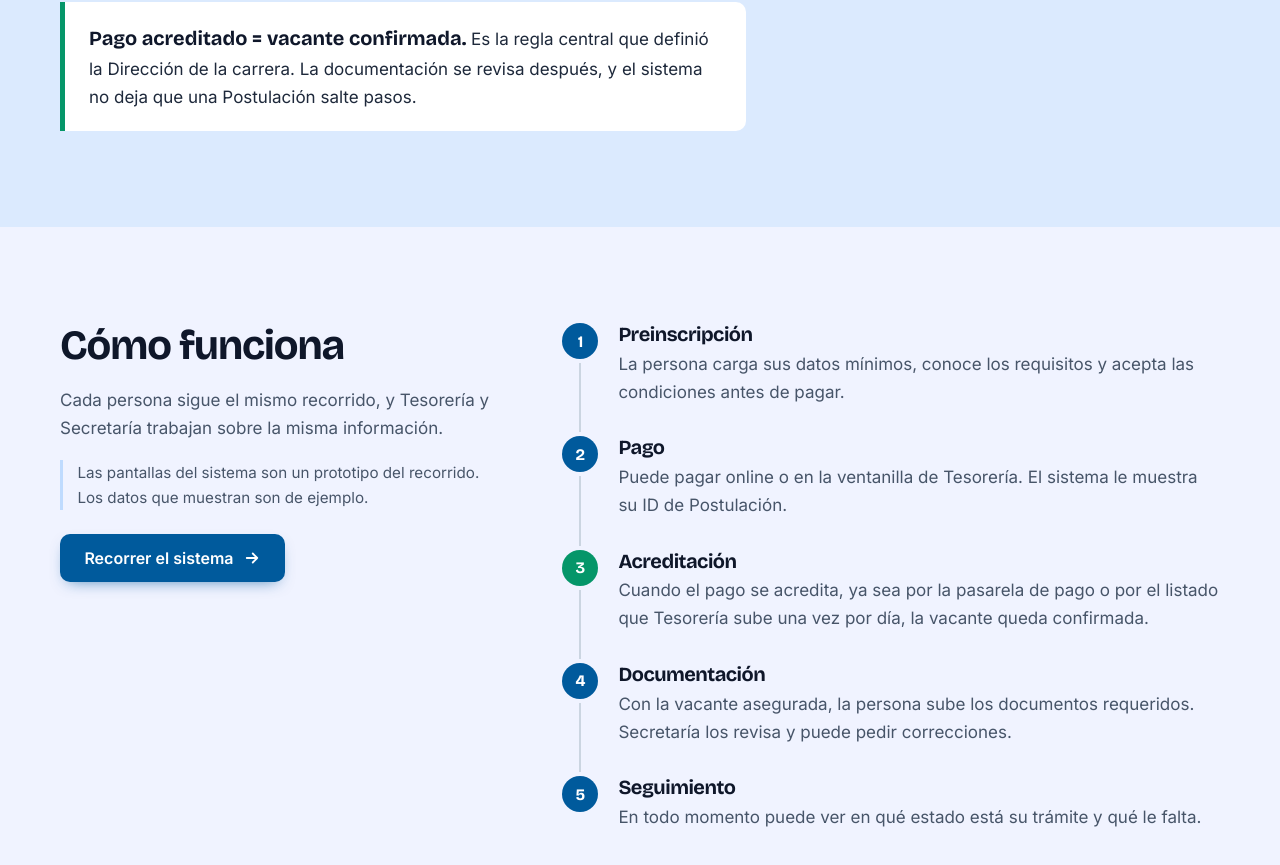
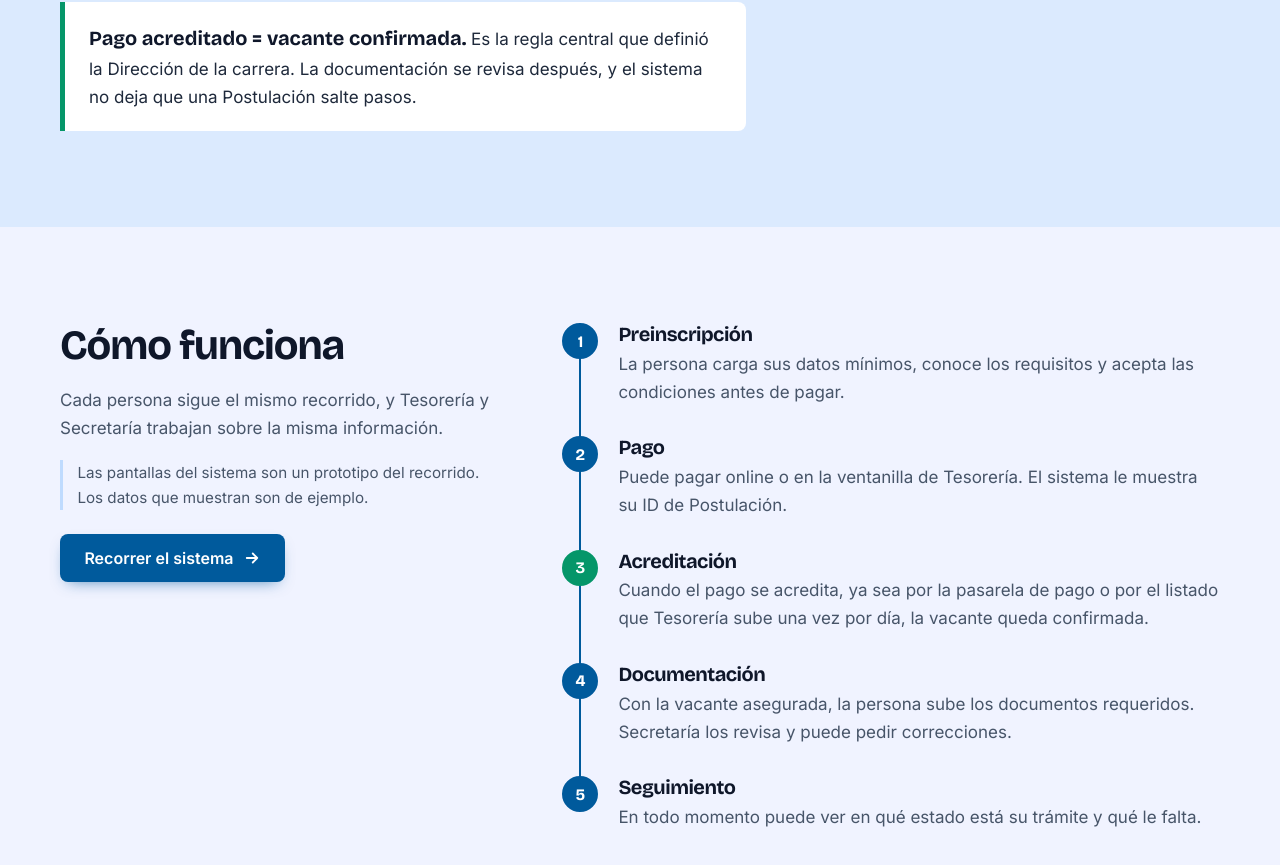
Before and after one commit to Sergiotsk/TFI, a Next.js app in the folder src/apps/web/: page / in a window 1280 px wide. Shown: the part 1891-2756 px from the top of the page. Built offline with nearby package versions, Linux system fonts and the light colour scheme.

Commit message:
Add files via upload

```diff
--- a/src/apps/web/app/(landing)/landing.css
+++ b/src/apps/web/app/(landing)/landing.css
@@ -4,7 +4,7 @@
    Paleta tomada de las maquetas del sistema (docs/prototipos):
    azul UTN #005a9c, fondo #f0f3ff, neutros slate y verde esmeralda para lo confirmado.
    ========================================================== */
-:root {
+.landing {
     --utn: #005a9c;
     --utn-deep: #00487d;
     --sky: #0284c7;
@@ -44,8 +44,11 @@
 
 html { scroll-behavior: smooth; scroll-padding-top: 6rem; }
 
-body {
-    margin: 0;
+/* Wrapper de la landing: acá se enchufan las fuentes (next/font) y el resto de la página las hereda */
+.landing {
+    --font-body: var(--font-landing-body, "Inter", system-ui, -apple-system, "Segoe UI", sans-serif);
+    --font-display: var(--font-landing-display, "Bricolage Grotesque", "Inter", system-ui, sans-serif);
+    font-family: var(--font-body);
     background: var(--page);
     color: var(--slate-800);
     font-size: 1.0625rem;
@@ -53,29 +56,24 @@ body {
     -webkit-font-smoothing: antialiased;
 }
 
-/* Wrapper de la landing: acá se enchufan las fuentes (next/font) y el resto de la página las hereda */
-.landing {
-    --font-body: var(--font-landing-body, "Inter", system-ui, -apple-system, "Segoe UI", sans-serif);
-    --font-display: var(--font-landing-display, "Bricolage Grotesque", "Inter", system-ui, sans-serif);
-    font-family: var(--font-body);
-}
-
-h1, h2, h3 {
+/* Reglas de elementos acotadas a la landing. Van dentro de :where() para que conserven la prioridad
+   que tenían (la de un selector de elemento) y las clases de la landing sigan pudiendo pisarlas. */
+.landing :where(h1, h2, h3) {
     margin: 0;
     font-family: var(--font-display);
     line-height: 1.1;
     letter-spacing: -0.025em;
     color: var(--slate-900);
 }
-p, ul, ol, dl, figure { margin: 0; padding: 0; }
-li { list-style: none; }
-dd { margin: 0; }
-img { max-width: 100%; display: block; }
-[hidden] { display: none !important; } /* sin esto, img{display:block} muestra las imágenes que todavía no cargaron */
-a { color: var(--utn); }
+.landing :where(p, ul, ol, dl, figure) { margin: 0; padding: 0; }
+.landing :where(li) { list-style: none; }
+.landing :where(dd) { margin: 0; }
+.landing :where(img) { max-width: 100%; display: block; }
+.landing [hidden] { display: none !important; } /* sin esto, img{display:block} muestra las imágenes que todavía no cargaron */
+.landing :where(a) { color: var(--utn); }
 
-:focus-visible { outline: 3px solid var(--sky); outline-offset: 3px; border-radius: 4px; }
-h1:focus { outline: none; }
+.landing :where(:focus-visible) { outline: 3px solid var(--sky); outline-offset: 3px; border-radius: 4px; }
+.landing h1:focus { outline: none; }
 
 .container { width: min(100% - 2.5rem, var(--page-ancho)); margin-inline: auto; }
 
@@ -111,11 +109,11 @@ h1:focus { outline: none; }
 }
 .pill--oscura { background: rgba(255, 255, 255, .12); color: #fff; border-color: rgba(255, 255, 255, .3); }
 
-/* Card de TUP de la portada: late al entrar (tres pulsos y queda quieta) */
-.pill--pulso { gap: .6rem; padding: .35rem 1rem; animation: pulso-pill 2.2s ease-out .5s 3; }
+/* Card de TUP de la portada: late todo el tiempo */
+.pill--pulso { gap: .6rem; padding: .35rem 1rem; animation: pulso-pill 2.4s ease-out .5s infinite; }
 .pill__punto {
     width: .55rem; height: .55rem; border-radius: 50%; background: var(--blue-200);
-    animation: latido 1.1s ease-in-out .5s 6;
+    animation: latido 1.2s ease-in-out .5s infinite;
 }
 @keyframes pulso-pill {
     0% { box-shadow: 0 0 0 0 rgba(191, 219, 254, .6); }
@@ -376,18 +374,33 @@ h1:focus { outline: none; }
 .regla strong { font-family: var(--font-display); font-size: 1.25rem; color: var(--slate-900); }
 
 /* ---------- Cómo funciona ---------- */
-.pasos { counter-reset: paso; }
+.pasos { counter-reset: paso; position: relative; }
 .pasos__item { counter-increment: paso; position: relative; padding: 0 0 1.9rem 3.5rem; }
 .pasos__item:last-child { padding-bottom: 0; }
 .pasos__item::before {
-    content: counter(paso); position: absolute; left: 0; top: 0;
+    content: counter(paso); position: absolute; left: 0; top: 0; z-index: 1;
     display: grid; place-items: center; width: 2.25rem; height: 2.25rem; border-radius: 50%;
-    background: var(--utn); color: #fff; font: 700 1rem var(--font-display);
+    border: 2px solid var(--utn); background: var(--utn); color: #fff; font: 700 1rem var(--font-display);
+    transition: background-color .3s, border-color .3s, color .3s, transform .4s cubic-bezier(.34, 1.56, .64, 1);
 }
-.pasos__item:not(:last-child)::after {
-    content: ""; position: absolute; left: 1.0625rem; top: 2.5rem; bottom: .25rem; width: 2px; background: var(--slate-300);
+.pasos__item--hito::before { background: var(--ok); border-color: var(--ok); }
+
+/* Una sola línea continua detrás de los círculos: una pista gris y, encima, el relleno que sigue al scroll.
+   --linea-alto y --avance los calcula pasos-con-scroll.tsx (sin JS queda la línea completa). */
+.pasos::before, .pasos::after {
+    content: ""; position: absolute; left: 1.0625rem; top: 1.125rem; width: 2px; border-radius: 2px;
+    height: var(--linea-alto, calc(100% - 2.5rem));
 }
-.pasos__item--hito::before { background: var(--ok); }
+.pasos::before { background: var(--slate-300); }
+.pasos::after {
+    background: var(--utn); transform-origin: 50% 0; transform: scaleY(var(--avance, 1));
+    transition: transform .12s linear;
+}
+
+/* Con movimiento: los círculos arrancan apagados y se encienden cuando la línea los alcanza */
+.reveal-on .pasos__item:not(.is-alcanzado)::before {
+    background: var(--white); border-color: var(--slate-300); color: var(--slate-500); transform: scale(.9);
+}
 .pasos__item h3 { margin-bottom: .3rem; font-size: 1.25rem; font-weight: 700; }
 .pasos__item p { max-width: 56ch; color: var(--slate-600); }
 
--- a/src/apps/web/app/(landing)/page.tsx
+++ b/src/apps/web/app/(landing)/page.tsx
@@ -11,6 +11,7 @@ import { retraso } from '@/lib/landing/retraso'
 import { cn } from '@/lib/utils'
 import { FlechaDerecha } from '@/components/landing/flecha'
 import { IconoRol } from '@/components/landing/iconos-rol'
+import { PasosConScroll } from '@/components/landing/pasos-con-scroll'
 import { Revelado } from '@/components/landing/revelado'
 import { TicketRecorrido } from '@/components/landing/ticket-recorrido'
 
@@ -144,7 +145,7 @@ export default function Inicio() {
               <FlechaDerecha />
             </a>
           </div>
-          <ol className="pasos">
+          <PasosConScroll>
             <li className="pasos__item reveal" style={retraso(0)}>
               <h3>Preinscripción</h3>
               <p>
@@ -179,7 +180,7 @@ export default function Inicio() {
                 En todo momento puede ver en qué estado está su trámite y qué le falta.
               </p>
             </li>
-          </ol>
+          </PasosConScroll>
         </div>
       </section>
 
--- /dev/null
+++ b/src/apps/web/components/landing/pasos-con-scroll.tsx
@@ -0,0 +1,85 @@
+'use client'
+
+import { useEffect, useRef, type ReactNode } from 'react'
+
+/**
+ * Lista de pasos de "Cómo funciona" con una línea de carga atada al scroll.
+ *
+ * Al bajar, la línea se va llenando junto con el scroll (pasando de un círculo al siguiente);
+ * al subir, se vacía en sentido inverso; y al volver a bajar, se llena otra vez. No bloquea el
+ * scroll: cuando la línea llega al final, la página sigue de largo con normalidad.
+ *
+ * Los <li> llegan de la página (server component) como hijos. Este componente solo mide y
+ * actualiza dos cosas: la variable CSS --avance (0 a 1) del <ol> y la clase `is-alcanzado` de
+ * cada paso. El aspecto lo define landing.css.
+ */
+export function PasosConScroll({ children }: { children: ReactNode }) {
+  const lista = useRef<HTMLOListElement>(null)
+
+  useEffect(() => {
+    const ol = lista.current
+    if (!ol) return
+    const pasos = Array.from(ol.querySelectorAll<HTMLElement>(':scope > li'))
+    if (pasos.length === 0) return
+
+    // Con "reducir movimiento" la línea queda completa y no se anima.
+    if (window.matchMedia('(prefers-reduced-motion: reduce)').matches) {
+      ol.style.setProperty('--avance', '1')
+      pasos.forEach((paso) => paso.classList.add('is-alcanzado'))
+      return
+    }
+
+    // Distancia (en px) desde el borde superior del <ol> hasta el centro de cada círculo (2.25rem de alto).
+    let centros: number[] = []
+    let primero = 0
+    let largo = 0
+
+    const medir = () => {
+      const mitadDelCirculo = parseFloat(getComputedStyle(document.documentElement).fontSize) * 1.125
+      centros = pasos.map((paso) => paso.offsetTop + mitadDelCirculo)
+      primero = centros[0] ?? 0
+      largo = (centros[centros.length - 1] ?? 0) - primero
+      ol.style.setProperty('--linea-alto', `${largo}px`)
+    }
+
+    let pendiente = false
+    const actualizar = () => {
+      pendiente = false
+      // "Línea de lectura": el punto de la pantalla hasta donde se llena la línea (60% de la altura).
+      const lectura = window.innerHeight * 0.6
+      const recorrido = lectura - (ol.getBoundingClientRect().top + primero)
+      const lleno = Math.min(Math.max(recorrido, 0), largo)
+      ol.style.setProperty('--avance', String(largo > 0 ? lleno / largo : 0))
+      pasos.forEach((paso, i) => {
+        paso.classList.toggle('is-alcanzado', recorrido >= (centros[i] ?? 0) - primero)
+      })
+    }
+    const pedirActualizacion = () => {
+      if (pendiente) return
+      pendiente = true
+      window.requestAnimationFrame(actualizar)
+    }
+
+    medir()
+    actualizar()
+    window.addEventListener('scroll', pedirActualizacion, { passive: true })
+    window.addEventListener('resize', pedirActualizacion)
+    const observador = new ResizeObserver(() => {
+      medir()
+      pedirActualizacion()
+    })
+    observador.observe(ol)
+
+    return () => {
+      window.removeEventListener('scroll', pedirActualizacion)
+      window.removeEventListener('resize', pedirActualizacion)
+      observador.disconnect()
+    }
+  }, [])
+
+  return (
+    <ol className="pasos" ref={lista}>
+      {children}
+    </ol>
+  )
+}
--- a/src/apps/web/components/landing/revelado.tsx
+++ b/src/apps/web/components/landing/revelado.tsx
@@ -4,7 +4,7 @@ import { useEffect } from 'react'
 
 /**
  * Efectos de scroll de la página, todos sutiles:
- *  - Aparición escalonada de las secciones (.reveal, con variantes --izq, --der y --zoom).
+ *  - Aparición escalonada de las secciones (.reveal, con variantes --izq, --der y --zoom); se repite al volver a pasar.
  *  - Barra fina de progreso de lectura arriba de todo.
  *  - Parallax suave en los elementos con data-parallax="velocidad" (la trama de las bandas azules, la imagen de la sede).
  *  - El encabezado gana sombra cuando se baja (data-desplazado en <html>).
@@ -21,16 +21,20 @@ export function Revelado() {
     // 1) Aparición al entrar en pantalla
     if ('IntersectionObserver' in window) {
       raiz.classList.add('reveal-on')
+      // La animación se repite: aparece al entrar (con el 12% a la vista) y se rearma recién cuando
+      // el elemento salió por completo de la pantalla. Entre medio no cambia nada, para que no parpadee.
       const observador = new IntersectionObserver(
         (entradas) => {
           entradas.forEach((entrada) => {
-            if (entrada.isIntersecting) {
+            const muyAlto = entrada.intersectionRect.height >= window.innerHeight * 0.5
+            if (entrada.intersectionRatio >= 0.12 || muyAlto) {
               entrada.target.classList.add('is-visible')
-              observador.unobserve(entrada.target)
+            } else if (!entrada.isIntersecting) {
+              entrada.target.classList.remove('is-visible')
             }
           })
         },
-        { threshold: 0.12, rootMargin: '0px 0px -6% 0px' },
+        { threshold: [0, 0.12], rootMargin: '0px 0px -6% 0px' },
       )
       document.querySelectorAll('.reveal').forEach((el) => observador.observe(el))
       limpiezas.push(() => {
```
